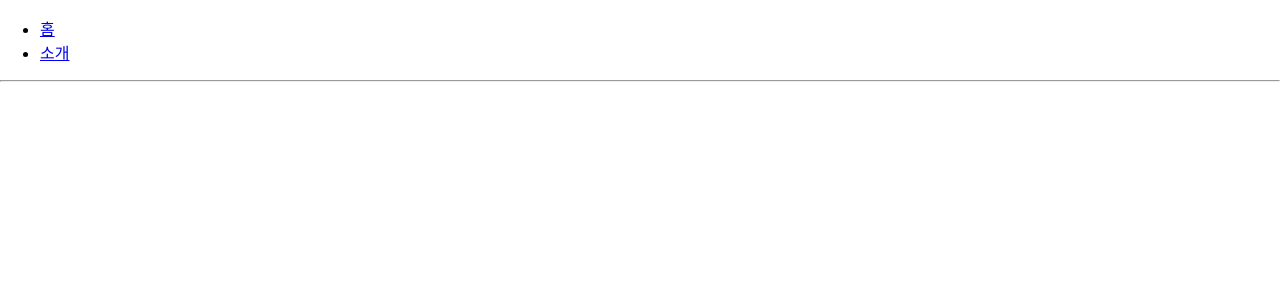
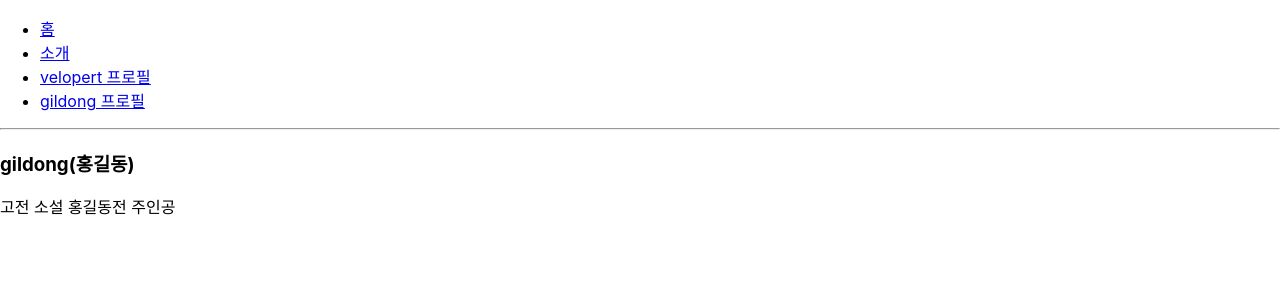
Before and after one commit to jeff-tbd/Start-React, a React (Create React App) app in the folder prac13_react_router/router-tutorial/: page /profile/gildong in a window 1280 px wide. Shown: the top 300 px of the page. Built offline with nearby package versions, Linux system fonts and the light colour scheme.

Commit message:
URL 파라미터

```diff
--- a/prac13_react_router/router-tutorial/src/App.js
+++ b/prac13_react_router/router-tutorial/src/App.js
@@ -4,6 +4,7 @@
 import { Route, Link } from "react-router-dom";
 import About from "./About";
 import Home from "./Home";
+import Profile from "./Profile";
 
 // Route 컴포넌트는 특정 주소에 컴포넌트를 연결시켜 준다
 // Link 컴포넌트는 클릭하면 다른 주소로 이동시켜 주는 컴포넌트
@@ -17,10 +18,17 @@
         <li>
           <Link to="/about">소개</Link>
         </li>
+        <li>
+          <Link to="/profile/velopert">velopert 프로필</Link>
+        </li>
+        <li>
+          <Link to="/profile/gildong">gildong 프로필</Link>
+        </li>
       </ul>
       <hr />
       <Route path="/" component={Home} exact={true} />
       <Route path={["/about", "/info"]} component={About} />
+      <Route path="/profile/:username" component={Profile} />
     </div>
   );
 }
--- /dev/null
+++ b/prac13_react_router/router-tutorial/src/Profile.js
@@ -0,0 +1,28 @@
+import React from "react";
+
+const data = {
+  velopert: {
+    name: "김민준",
+    description: "리액트 좋아하는 개발자"
+  },
+  gildong: {
+    name: "홍길동",
+    description: "고전 소설 홍길동전 주인공"
+  }
+};
+
+const Profile = ({ match }) => {
+  const { username } = match.params;
+  const profile = data[username];
+  if (!profile) return <div>존재하지 않는 사용자입니다</div>;
+  return (
+    <div>
+      <h3>
+        {username}({profile.name})
+      </h3>
+      <p>{profile.description}</p>
+    </div>
+  );
+};
+
+export default Profile;
```
